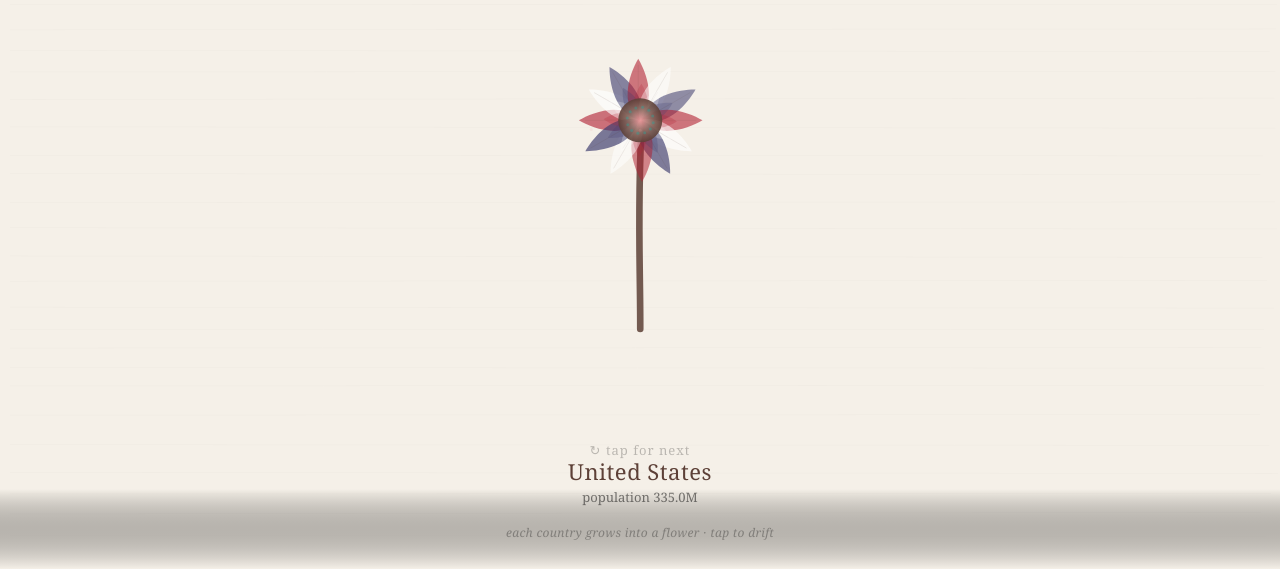
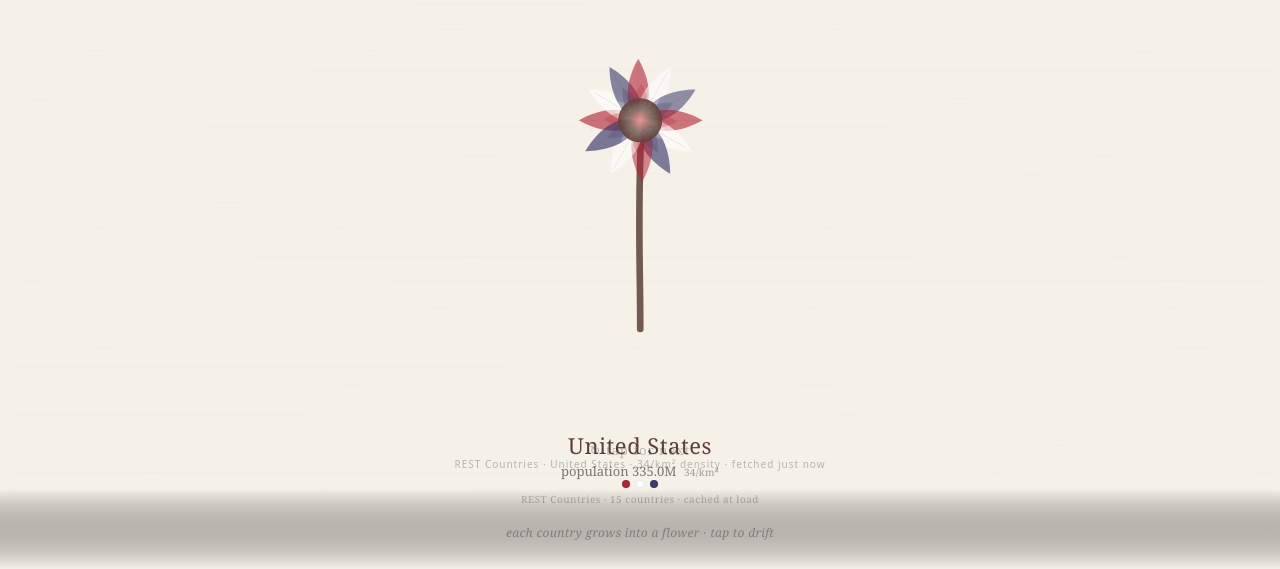
Before and after one commit to parthchandak02/flora, a plain HTML site: page index.html in a window 1280 px wide. Shown: the part 231-800 px from the top of the page. Drawn offline with Linux system fonts and the light colour scheme; no server answers.

Commit message:
feat: data bar with population density, update time

```diff
--- a/index.html
+++ b/index.html
@@ -12,18 +12,25 @@ canvas{display:block;width:100%;height:100%;}
 #info .name{font-size:22px;color:#5d4037;letter-spacing:0.5px;margin-bottom:2px;opacity:0;transition:opacity 0.8s ease;}
 #info .pop{font-size:13px;color:rgba(0,0,0,0.5);opacity:0;transition:opacity 0.8s ease;}
 #info .desc{font-size:12px;color:rgba(0,0,0,0.3);margin-top:18px;font-style:italic;letter-spacing:0.3px;}
-#info.show .name,#info.show .pop{opacity:1;}
+#info .datasource{font-size:10px;color:rgba(0,0,0,0.25);letter-spacing:0.5px;margin-bottom:4px;margin-top:4px;opacity:0;transition:opacity 0.8s ease;}
+#info .flag-dots{display:flex;justify-content:center;gap:6px;margin-bottom:2px;opacity:0;transition:opacity 0.8s ease;}
+#info .flag-dots .dot{width:8px;height:8px;border-radius:50%;display:inline-block;border:1px solid rgba(0,0,0,0.08);}
+#info .pop .dens{font-size:10px;color:rgba(0,0,0,0.35);margin-left:4px;letter-spacing:0.3px;}
+#info.show .name,#info.show .pop,#info.show .datasource,#info.show .flag-dots{opacity:1;}
 #tap-hint{position:fixed;bottom:110px;left:50%;transform:translateX(-50%);z-index:10;font-family:Georgia,serif;font-size:13px;color:rgba(0,0,0,0.25);pointer-events:none;opacity:0;transition:opacity 1.5s ease;letter-spacing:1px;}
 #tap-hint.show{opacity:1;}
+#databar{position:fixed;bottom:100px;left:50%;transform:translateX(-50%);z-index:10;font:10px/1 system-ui,sans-serif;color:rgba(0,0,0,0.25);letter-spacing:1px;pointer-events:none;opacity:0;transition:opacity 1.5s ease}
+#databar.show{opacity:1}
 #loading{position:fixed;top:50%;left:50%;transform:translate(-50%,-50%);z-index:20;font-family:Georgia,serif;font-size:16px;color:rgba(0,0,0,0.3);letter-spacing:2px;}
 #loading.hidden{opacity:0;transition:opacity 0.8s ease;pointer-events:none;}
 </style>
 </head>
 <body>
 <canvas id="c"></canvas>
-<div id="info"><div class="name"></div><div class="pop"></div><div class="desc">each country grows into a flower · tap to drift</div></div>
+<div id="info"><div class="name"></div><div class="pop"></div><div class="flag-dots"></div><div class="datasource">REST Countries · — countries · cached at load</div><div class="desc">each country grows into a flower · tap to drift</div></div>
 <div id="tap-hint">↻ tap for next</div>
 <div id="loading">gathering seeds …</div>
+<div id="databar">REST Countries · loading...</div>
 <script>
 // ─── CONFIG ───────────────────────────────────────────────
 const CONFIG = {
@@ -117,6 +124,8 @@ let needNew = true;
 const infoEl = document.querySelector('#info');
 const nameEl = infoEl.querySelector('.name');
 const popEl = infoEl.querySelector('.pop');
+const flagDotsEl = infoEl.querySelector('.flag-dots');
+const datasourceEl = infoEl.querySelector('.datasource');
 const hintEl = document.getElementById('tap-hint');
 const loadingEl = document.getElementById('loading');
 
@@ -136,10 +145,15 @@ async function fetchData() {
       if (!match) match = all.find(c => c.name?.common?.toLowerCase().includes(code.toLowerCase()));
       if (match) result.push(match);
     }
-    if (result.length >= 5) return result;
+    if (result.length >= 5) {
+      lastFetchTime = performance.now();
+      datasourceEl.textContent = 'REST Countries · ' + result.length + ' countries · cached at load';
+      return result;
+    }
     throw new Error('Not enough matches');
   } catch(e) {
     console.warn('API fetch failed, using fallback:', e);
+    datasourceEl.textContent = 'REST Countries · ' + FALLBACK.length + ' countries · cached at load';
     return FALLBACK;
   }
 }
@@ -381,8 +395,17 @@ function drawFlower(ctx, c, progress, alpha) {
 function updateInfo(c, show) {
   if (!c) return;
   nameEl.textContent = c.name?.common || 'Unknown';
-  popEl.textContent = 'population ' + fmtPop(c.population || 0);
+  const pop = c.population || 0;
+  const area = c.area || 1;
+  const density = Math.round(pop / area);
+  popEl.innerHTML = 'population ' + fmtPop(pop) + ' <span class="dens">' + fmtPop(density) + '/km²</span>';
+  // Flag palette dots
+  const colors = FLAG_COLORS[c.cca2] || ['#8d6e63','#a1887f','#ef9a9a'];
+  flagDotsEl.innerHTML = colors.slice(0, 3).map(col =>
+    '<span class="dot" style="background:' + col + '"></span>'
+  ).join('');
   infoEl.classList.toggle('show', show);
+  updateDataBar(c.name?.common || 'Unknown', c.population || 0, c.area || 0);
 }
 
 // ─── RENDER LOOP ───────────────────────────────────────────
@@ -457,6 +480,18 @@ function render(time) {
   requestAnimationFrame(render);
 }
 
+// ─── DATA BAR ──────────────────────────────────────────────
+let lastFetchTime = 0;
+function updateDataBar(name, pop, area) {
+  const el = document.getElementById('databar');
+  if (!el) return;
+  const density = area > 0 ? Math.round(pop / area) : 0;
+  const now = performance.now();
+  const ago = lastFetchTime ? Math.round((now - lastFetchTime) / 1000) + 's ago' : 'just now';
+  el.textContent = `REST Countries · ${name} · ${density}/km² density · fetched ${ago}`;
+  el.classList.add('show');
+}
+
 // ─── TOUCH / CLICK ────────────────────────────────────────
 function handleTap(e) {
   e.preventDefault();
```
